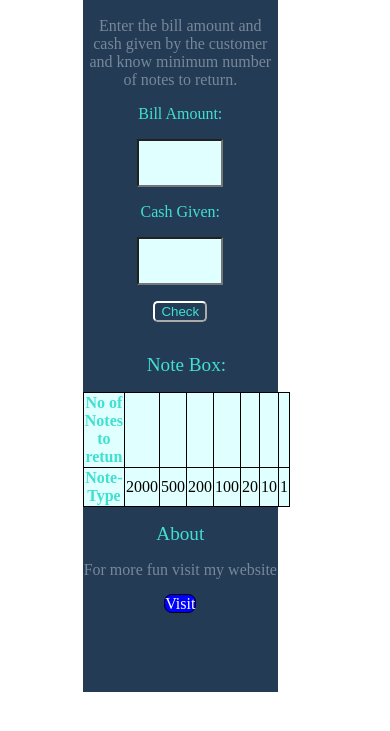
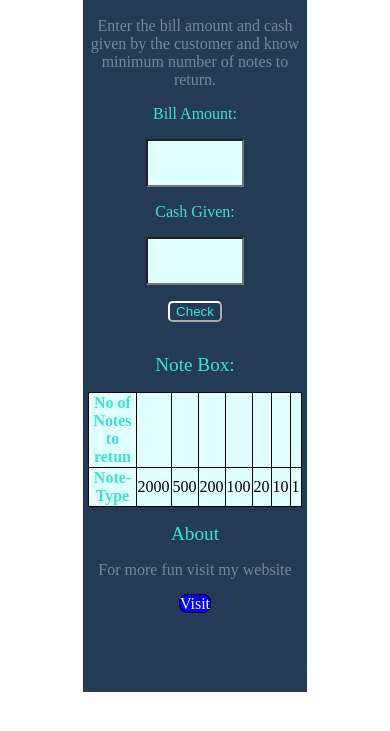
Before and after one commit to PonnamMadhu/Cash-Register, a plain HTML site: page index.html in a window 390 px wide. Shown: the part 87-818 px from the top of the page. Drawn offline with Linux system fonts and the light colour scheme.

Commit message:
fix: added responsive css

```diff
--- a/styles.css
+++ b/styles.css
@@ -1,7 +1,7 @@
 .container{
 display: flex;
 flex-direction: column;
-width: 50vw;
+width: 60%;
 text-align: center;
 margin-left: 20%;
 background-color: #243B55;
@@ -38,6 +38,8 @@ input{
     color: turquoise;
 }
 table{
+    width: 95%;
+    align-self: center;
     margin-bottom: 1rem;
     border-collapse: collapse;
 }
@@ -57,7 +59,7 @@ label{
     color: lightslategray;
     text-align: center;
     background-color: #243B55;
-    width:50vw;
+    width:60%;
     margin: 20%;
     margin-top: 0%;
     height:20vh;
```
Also changed, not shown: index.html (+1 -1 lines).
